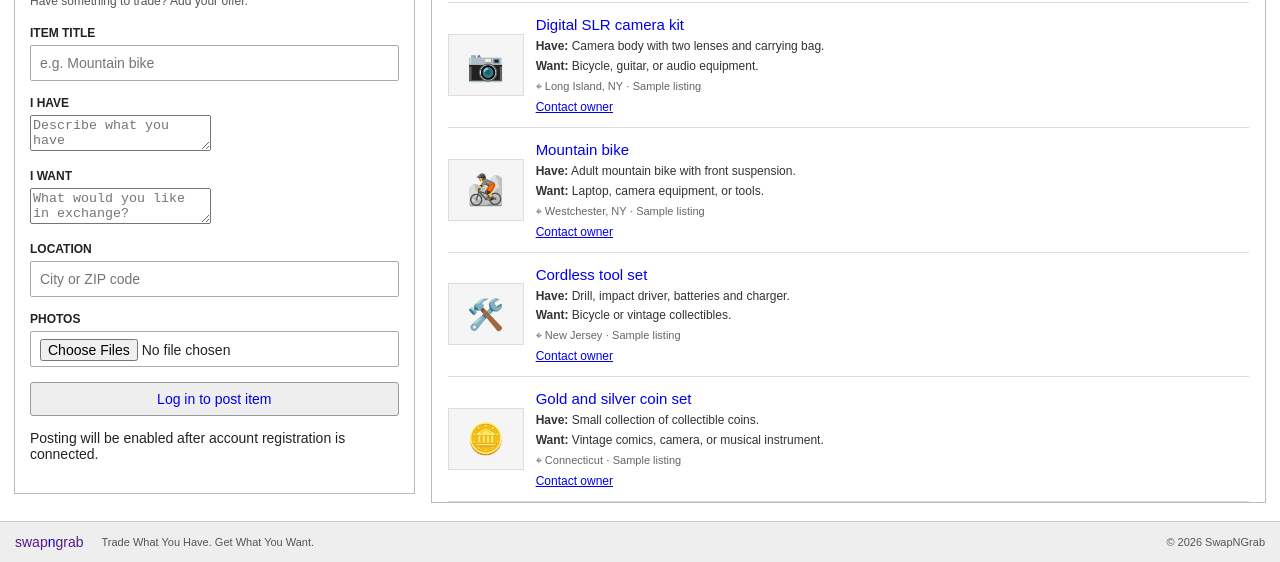
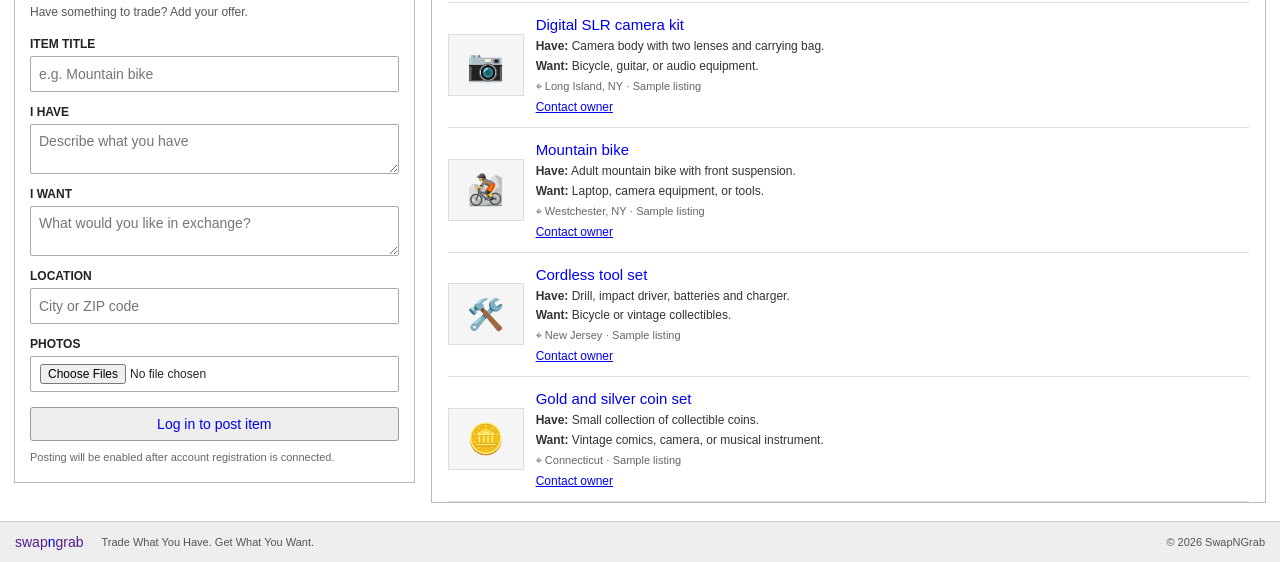
Before and after one commit to vitalyny1/SwapNGrab, a plain HTML site: page index.html in a window 1280 px wide. Shown: the part 668-1230 px from the top of the page. Drawn offline with Linux system fonts and the light colour scheme.

Commit message:
Style post your item section

```diff
--- a/assets/styles.css
+++ b/assets/styles.css
@@ -33,3 +33,5 @@ footer{display:flex;gap:18px;align-items:center;border-top:1px solid #ccc;backgr
 @media(max-width:700px){.topbar{height:auto;align-items:flex-start;flex-direction:column;gap:8px}.top-controls{width:100%;flex-wrap:wrap}.top-controls select{min-width:30%}.two-panel{grid-template-columns:1fr;margin:10px auto}.want-panel{padding:14px}.matches-heading{padding:13px}.listing-list{padding:0 11px}.listing{grid-template-columns:58px minmax(0,1fr)}.thumb{height:54px}.match-tag{grid-column:2;justify-self:start}footer{flex-wrap:wrap;gap:8px}footer span:last-child{margin-left:0}}
 
 .contact-link{display:inline-block;margin-top:7px;padding:0;border:0;background:none;color:var(--blue);font:12px Arial;text-decoration:underline;cursor:pointer}.contact-link:hover{color:var(--visited)}.login-box textarea{display:block;width:100%;margin-top:5px;border:1px solid #bbb;padding:8px;font:14px Arial;resize:vertical}.login-box button:disabled{color:#777;cursor:not-allowed;background:#eee}.privacy-note{padding:8px;background:#f7f7f7;border:1px solid #ddd;line-height:1.4}
+
+.post-panel{border-top:1px solid #ccc;margin-top:22px;padding-top:17px}.post-panel h2{font-size:19px;font-weight:normal;color:var(--blue);margin:0 0 8px}.post-panel label{display:block;font-size:12px;font-weight:bold;margin:13px 0 5px}.post-panel input:not([type=file]),.post-panel textarea{display:block;width:100%;border:1px solid #aaa;border-radius:2px;padding:8px;font:14px Arial;background:#fff;color:#222}.post-panel input:not([type=file]){height:36px}.post-panel textarea{resize:vertical}.post-panel .photo-input{width:100%;font:12px Arial}.post-note{font-size:11px;color:#666;line-height:1.4;margin:9px 0 0}
```
